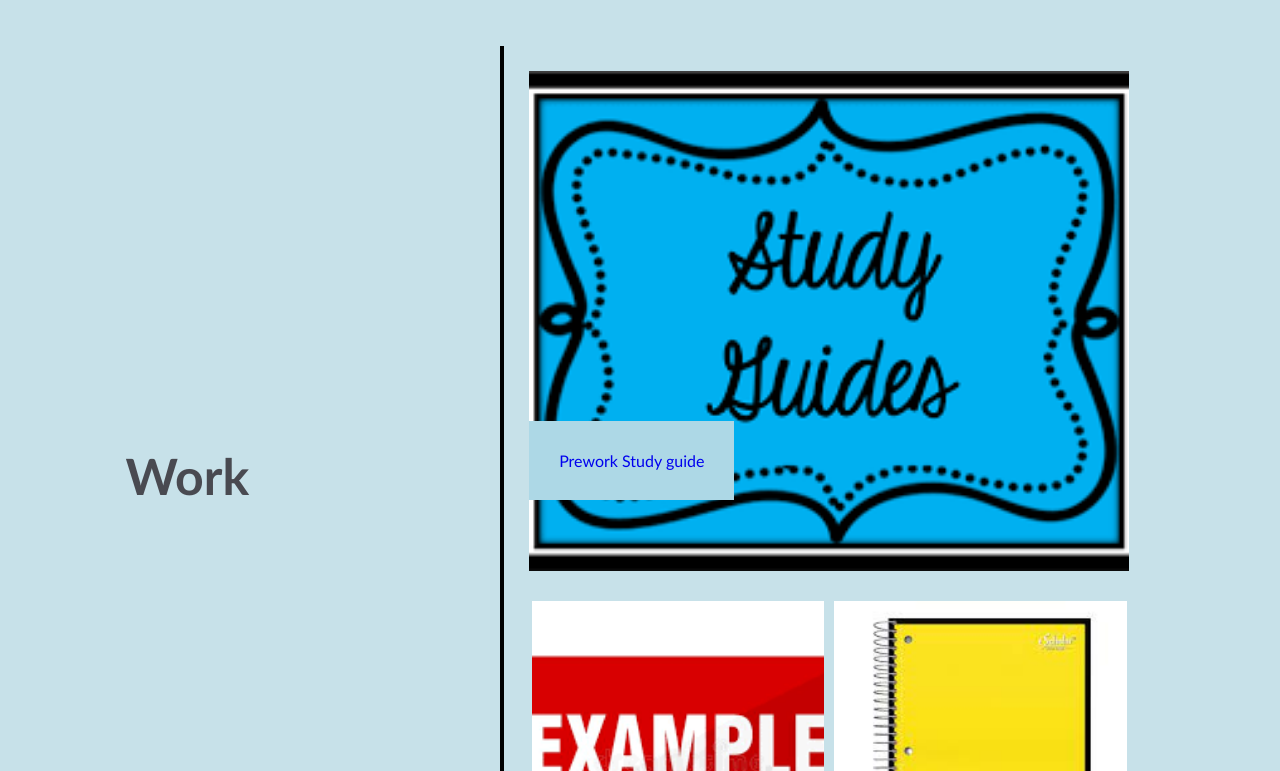
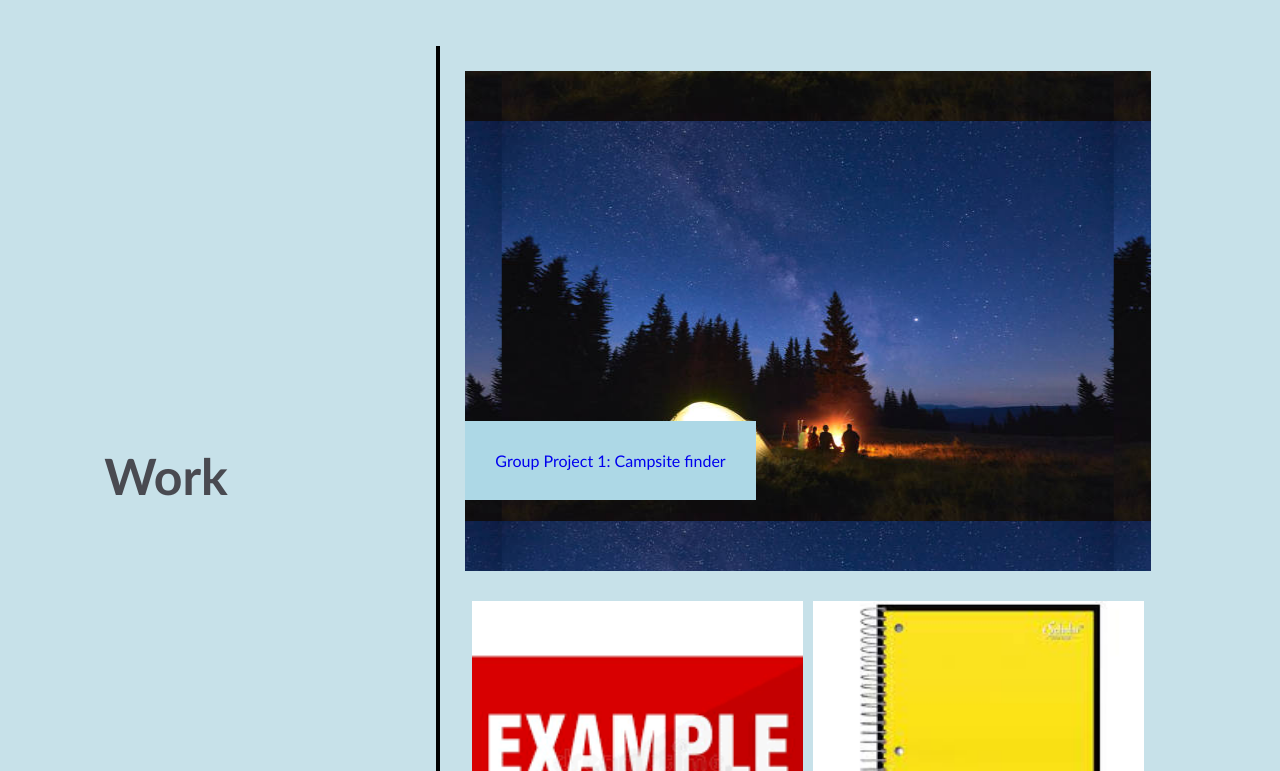
Before and after one commit to sophiekedrowski/Challenge-2, a plain HTML site: page index.html in a window 1280 px wide. Shown: the part 425-1196 px from the top of the page. Drawn offline with Linux system fonts and the light colour scheme.

Commit message:
Added group project 1 to portfolio

```diff
--- a/assets/css/style.css
+++ b/assets/css/style.css
@@ -218,8 +218,7 @@ width: max-content;
 .study-guide {
     height: 500px;
     width: 100%;
-    background-image: url("../images/download.png");
-    background-size: cover;
+    background-image: url("../images/campsite-stock.jpg");
     background-position: center;
     padding: 50px;
     margin: 25px;
--- a/index.html
+++ b/index.html
@@ -56,8 +56,8 @@
             <div class = "line-2"><h2 class="work"> Work</h2></div>
             <div class="projects">
                 <div class="study-guide">
-                    <a href="https://github.com/sophiekedrowski/Prework-study-guide">
-                        <span class="box-1"> Prework Study guide</span>
+                    <a href="https://sophiekedrowski.github.io/prj1-grp-j/">
+                        <span class="box-1"> Group Project 1: Campsite finder</span>
                     </a>
                 </div>
                 <div class="example">
```
Also changed, not shown: assets/images/campsite-stock.jpg (added).
